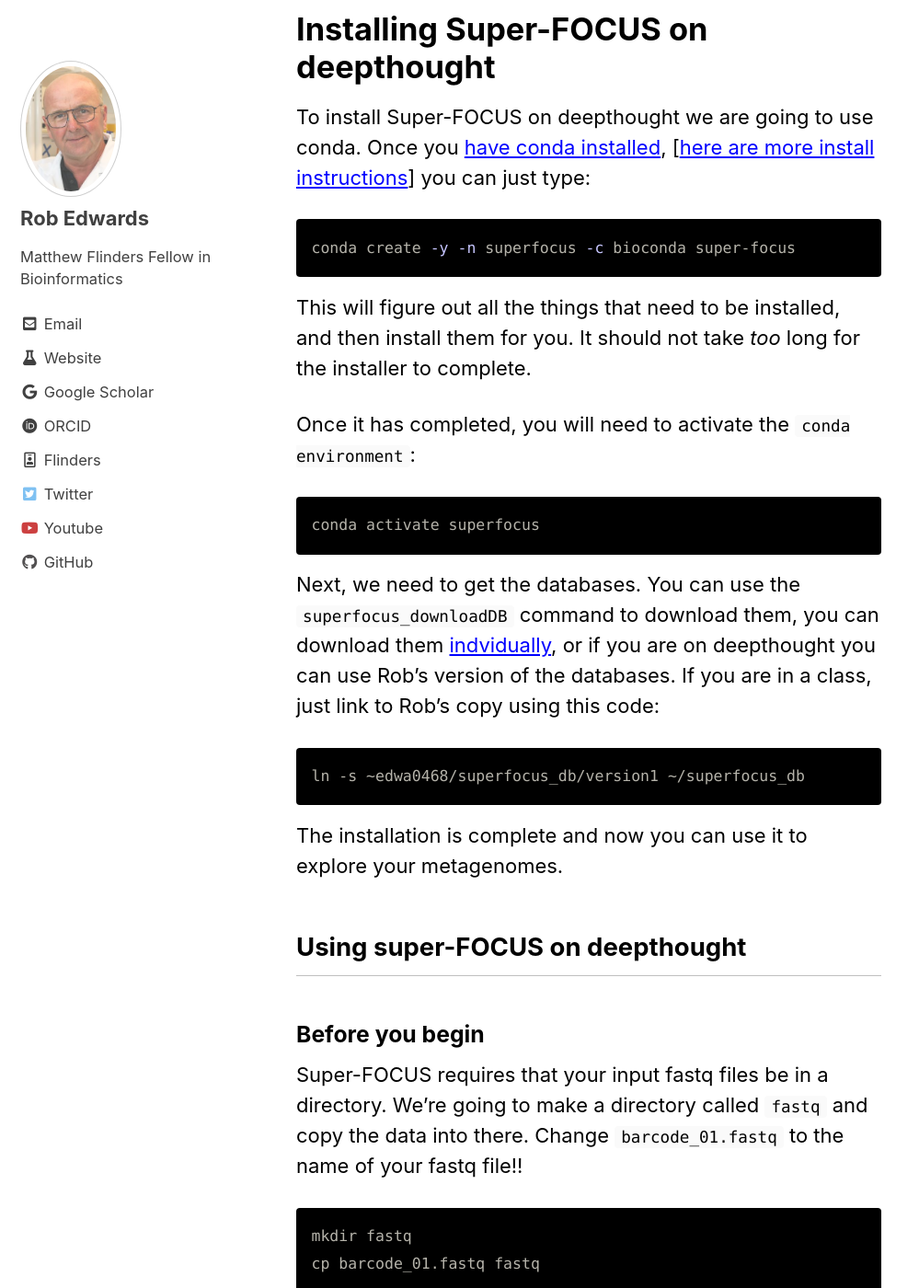
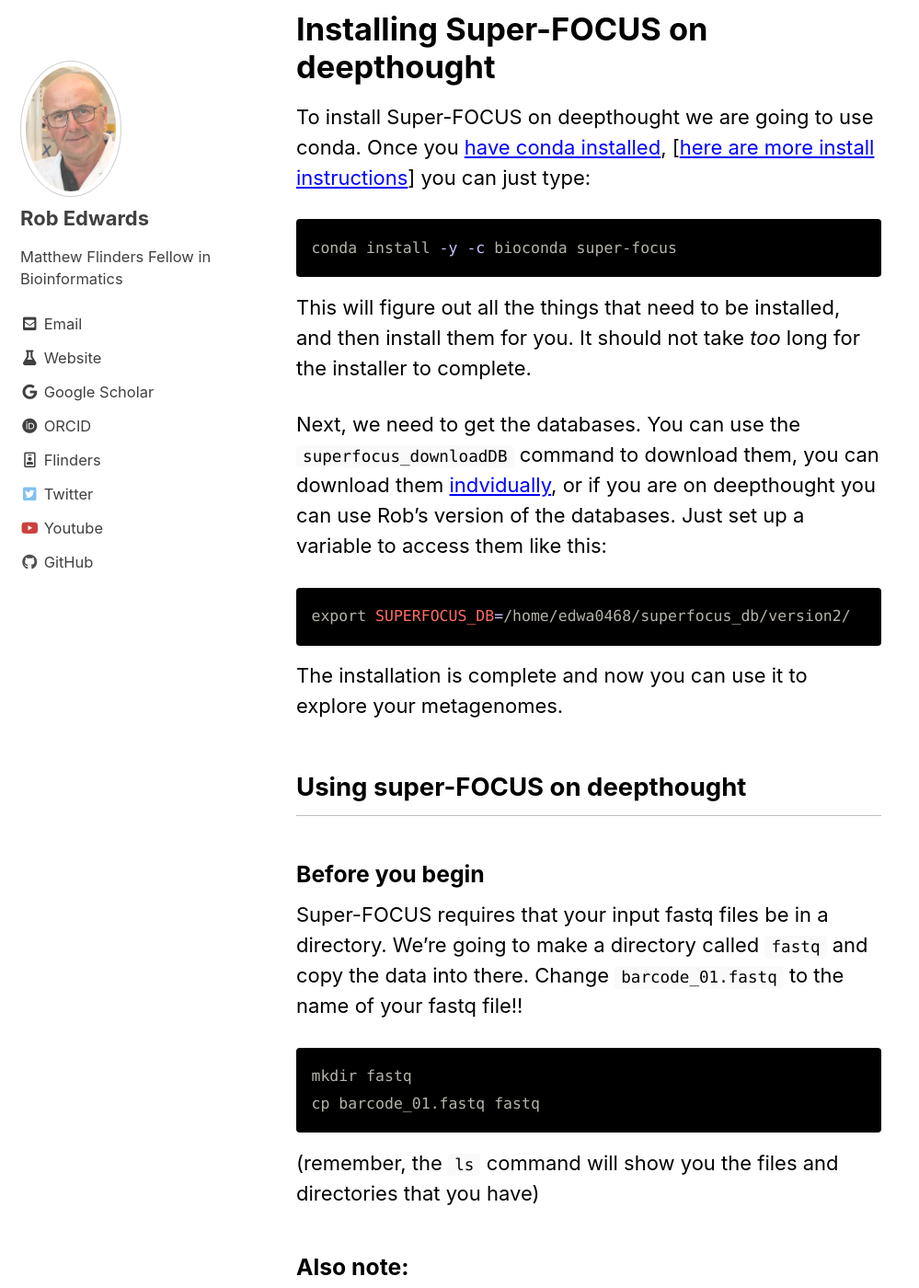
Before and after one commit to FlindersFAME/fame.github.io, a Jekyll site: the page built from Blog/_posts/2021-08-24-superfocus.md, in a window 1280 px wide and 1400 px high, scrolled down 734 px. Shown: the whole window at 92% size, without its empty margins (0-999 px from the left). Built offline with Jekyll 4.4.1, drawn with Linux system fonts in a browser that asks for light colours; cached includes are drawn as plain includes.

Commit message:
removing conda env names to simplify

````diff
--- a/Blog/_posts/2021-08-24-superfocus.md
+++ b/Blog/_posts/2021-08-24-superfocus.md
@@ -21,23 +21,17 @@ To run Super-FOCUS you need two things:
 To install Super-FOCUS on deepthought we are going to use conda. Once you [have conda installed](2020-09-02-condadeepthought.md), \[[here are more install instructions](https://fame.flinders.edu.au/blog/2021/05/27/linux-getting-started#installing-software)\] you can just type:
 
 ```bash
-conda create -y -n superfocus -c bioconda super-focus
+conda install -y -c bioconda super-focus
 ```
 
 This will figure out all the things that need to be installed, and then install them for you. It should not take _too_ long for the installer to complete.
 
-Once it has completed, you will need to activate the `conda environment`:
 
-```
-conda activate superfocus
-```
+Next, we need to get the databases. You can use the `superfocus_downloadDB` command to download them, you can download them [indvidually](https://github.com/metageni/SUPER-FOCUS/issues/66), or if you are on deepthought you can use Rob's version of the databases.  Just set up a variable to access them like this:
 
 
-Next, we need to get the databases. You can use the `superfocus_downloadDB` command to download them, you can download them [indvidually](https://github.com/metageni/SUPER-FOCUS/issues/66), or if you are on deepthought you can use Rob's version of the databases.  If you are in a class, just link to Rob's copy using this code:
-
-
-```
-ln -s ~edwa0468/superfocus_db/version1 ~/superfocus_db
+```bash
+export SUPERFOCUS_DB=/home/edwa0468/superfocus_db/version2/
 ```
 
 The installation is complete and now you can use it to explore your metagenomes.
````
Also changed, not shown: Blog/_posts/2021-08-24-kraken2.md (+2 -7 lines).
